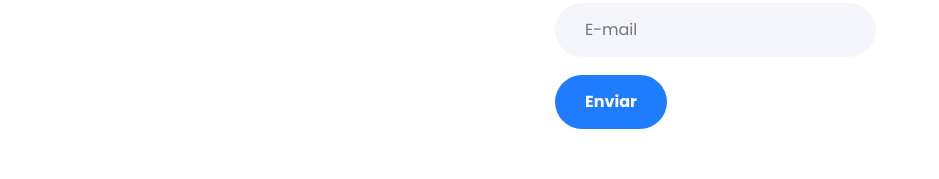
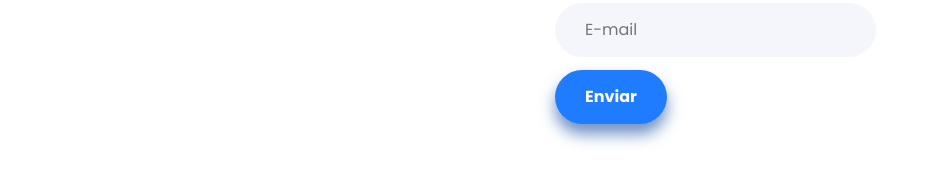
Before and after one commit to DEIVISSONPAF/Portfolio-Aula, a plain HTML site: page index.html in a window 1280 px wide. In both pictures the pointer is over the button "Enviar". Shown: the part 1581-1760 px from the top of the page, without its empty margins (160-1099 px from the left). Drawn offline with Linux system fonts and the light colour scheme.

Commit message:
Adicionando efeito no Button

```diff
--- a/style.css
+++ b/style.css
@@ -200,6 +200,12 @@ h1.black{
     border: 0;
 }
 
+button:hover{
+    transform: translateY(-5px);
+    transition: 0.5s;
+    box-shadow: 0px 10px 15px rgba(19, 76, 156, 0.616);
+}
+
 #portfolioTitle{
     margin-top: 150px;
 }
```
